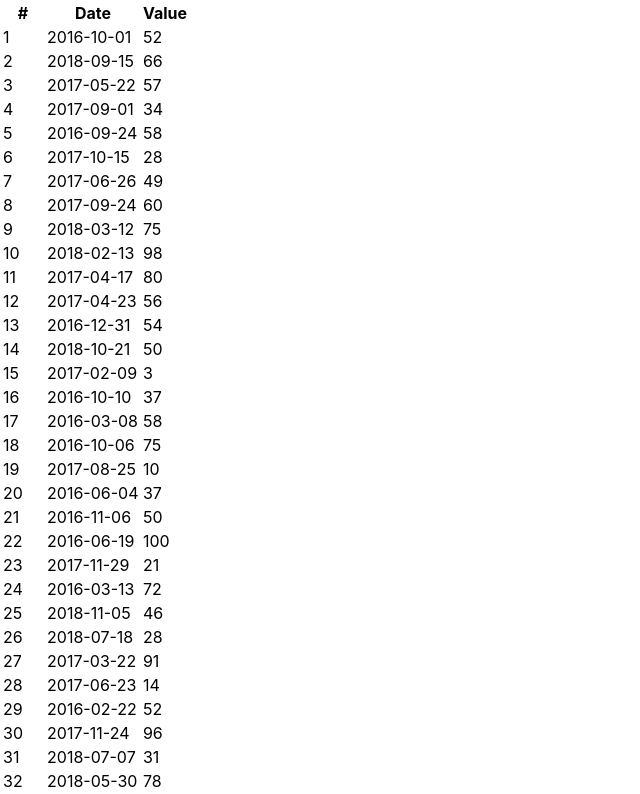
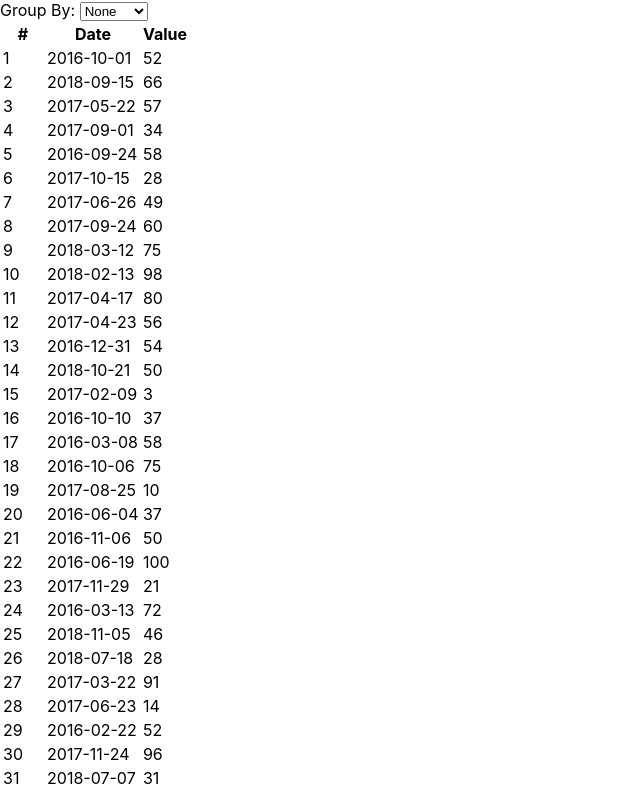
Before and after one commit to prithvisahu/react-group-by-date, a React (Create React App) app: page / in a window 1280 px wide. Shown: the top 794 px of the page, without its empty margins (0-640 px from the left). Built offline with nearby package versions, Linux system fonts and the light colour scheme.

Commit message:
group data by month

```diff
--- a/package.json
+++ b/package.json
@@ -3,6 +3,7 @@
   "version": "0.1.0",
   "private": true,
   "dependencies": {
+    "moment": "^2.24.0",
     "react": "^16.8.4",
     "react-dom": "^16.8.4",
     "react-scripts": "2.1.8"
--- a/src/App.js
+++ b/src/App.js
@@ -1,39 +1,96 @@
 import React, { Component } from 'react';
+import moment from 'moment';
 import jsonData from './data.json';
 
 class App extends Component {
   state = {
-    dataKeys: [],
-    data: []
+    data: [],
+    groupBy: ''
   };
 
   componentDidMount() {
     this.setState({
-      dataKeys: [{ id: 'date', name: 'Date' }, { id: 'value', name: 'Value' }],
       data: jsonData
     });
   }
 
+  handleGroupByChange = event => {
+    const groupBy = event.target.value;
+    this.setState({ groupBy: groupBy });
+  };
+
+  groupData = () => {
+    switch (this.state.groupBy) {
+      case 'day':
+        return this.groupDataByMonth();
+      case 'week':
+        return this.groupDataByMonth();
+      case 'month':
+        return this.groupDataByMonth();
+      case 'quarter':
+        return this.groupDataByMonth();
+      case 'year':
+        return this.groupDataByMonth();
+      case '':
+      default:
+        return this.state.data;
+    }
+  };
+
+  groupDataByMonth = () => {
+    const dataWithMonthAsDate = this.state.data.map(item => {
+      const monthOfYear = moment(item.date).format('YYYY-MM');
+      return { ...item, date: monthOfYear };
+    });
+
+    const months = [...new Set(dataWithMonthAsDate.map(item => item.date))];
+
+    const dataGroupedByMonth = months.map(month => {
+      const filteredData = dataWithMonthAsDate.filter(
+        item => item.date == month
+      );
+      return {
+        date: month,
+        value: filteredData.reduce((sum, item) => sum + item.value, 0)
+      };
+    });
+
+    return dataGroupedByMonth;
+  };
+
   render() {
-    const dataKeyIds = this.state.dataKeys.map(dataKey => dataKey.id);
+    const groupedData = this.groupData();
+
     return (
       <div className="App">
+        <div>
+          <label>Group By: </label>
+          <select
+            defaultValue={this.state.groupBy}
+            onChange={this.handleGroupByChange}
+          >
+            <option value="">None</option>
+            <option value="day">Day</option>
+            <option value="week">Week</option>
+            <option value="month">Month</option>
+            <option value="quarter">Quarter</option>
+            <option value="year">Year</option>
+          </select>
+        </div>
         <table>
           <thead>
             <tr>
               <th>#</th>
-              {this.state.dataKeys.map(dataKey => (
-                <th key={dataKey.id}>{dataKey.name}</th>
-              ))}
+              <th>Date</th>
+              <th>Value</th>
             </tr>
           </thead>
           <tbody>
-            {this.state.data.map((item, index) => (
+            {groupedData.map((item, index) => (
               <tr key={index}>
                 <td>{index + 1}</td>
-                {dataKeyIds.map(key => (
-                  <td key={key}>{item[key]}</td>
-                ))}
+                <td>{item.date}</td>
+                <td>{item.value}</td>
               </tr>
             ))}
           </tbody>
```
Also changed, not shown: 1 other file (tests, documents, lock files or other folders).
